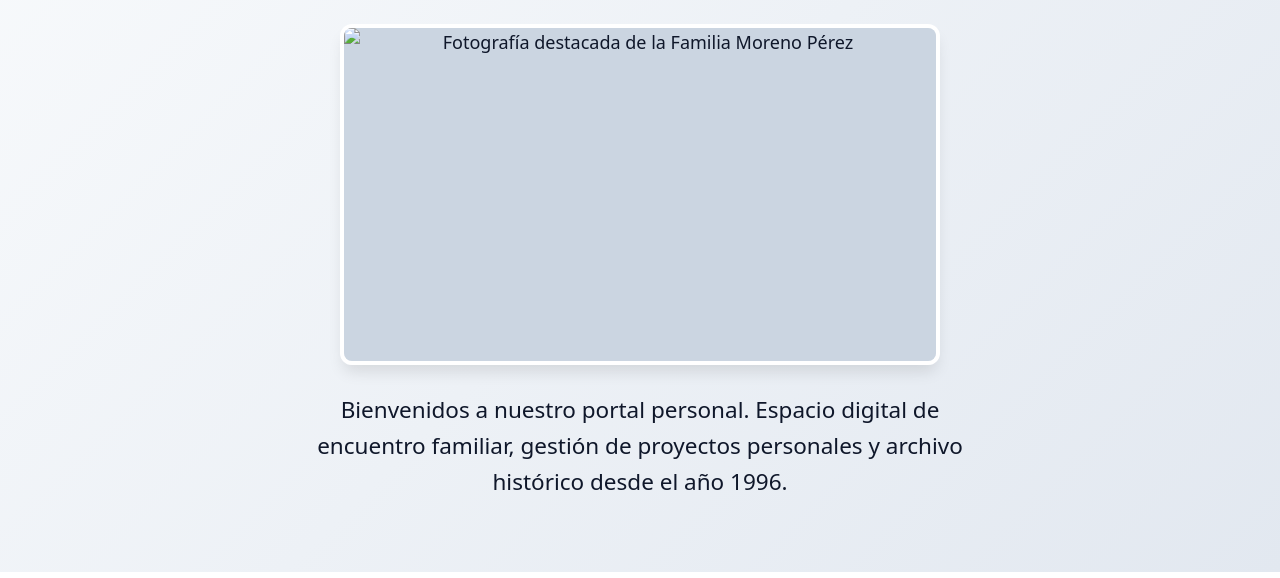
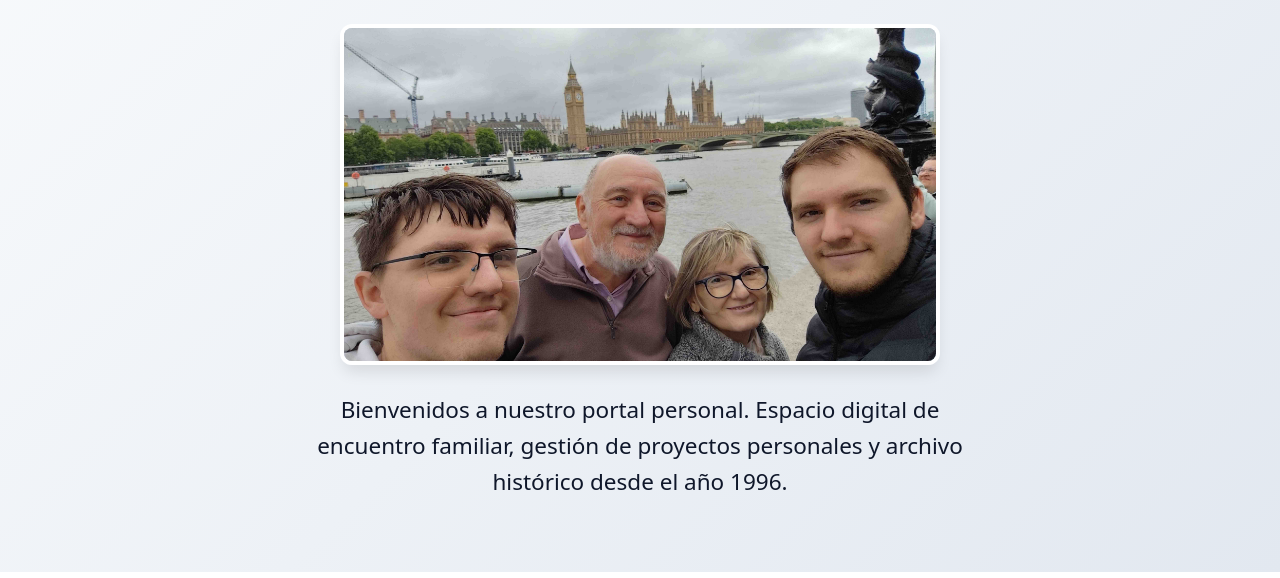
Before and after one commit to BorkosMoreno/MorenoPerez, an Eleventy site: page src/index.njk in a window 1280 px wide. Shown: the part 222-800 px from the top of the page. Built offline with nearby package versions, Linux system fonts and the light colour scheme; Eleventy itself is replaced by a stand-in of ours; files that its build step writes are made by us from their sources.

Commit message:
Actualiza portada e index, añade álbum Londres 2026

```diff
--- a/src/index.njk
+++ b/src/index.njk
@@ -10,7 +10,7 @@ description: Sitio web oficial de la Familia Moreno Pérez. Conoce a nuestros mi
     <h1 class="hero-titulo">{{ site.name }}</h1>
     <div class="hero-foto-wrapper">
       <!-- Foto de cabecera familiar (Reemplazar ruta por tu imagen WebP final cuando exista) -->
-      <img src="/fotografias/albumes/familiar-portada.webp" alt="Fotografía destacada de la Familia Moreno Pérez" class="hero-foto">
+      <img src="/fotografias/albumes/2026-londres/IMG_20260612_122249.jpg" alt="Fotografía destacada de la Familia Moreno Pérez" class="hero-foto">
     </div>
     <p class="hero-bienvenida">Bienvenidos a nuestro portal personal. Espacio digital de encuentro familiar, gestión de proyectos personales y archivo histórico desde el año {{ site.startYear }}.</p>
   </div>
```
Also changed, not shown: src/fotografias/albumes/2026-londres/IMG_20260611_153601.jpg (added), src/fotografias/albumes/2026-londres/IMG_20260612_102142.jpg (added), src/fotografias/albumes/2026-londres/IMG_20260612_122249.jpg (added), src/fotografias/albumes/2026-londres/IMG_20260613_142504.jpg (added), 3 other files.
